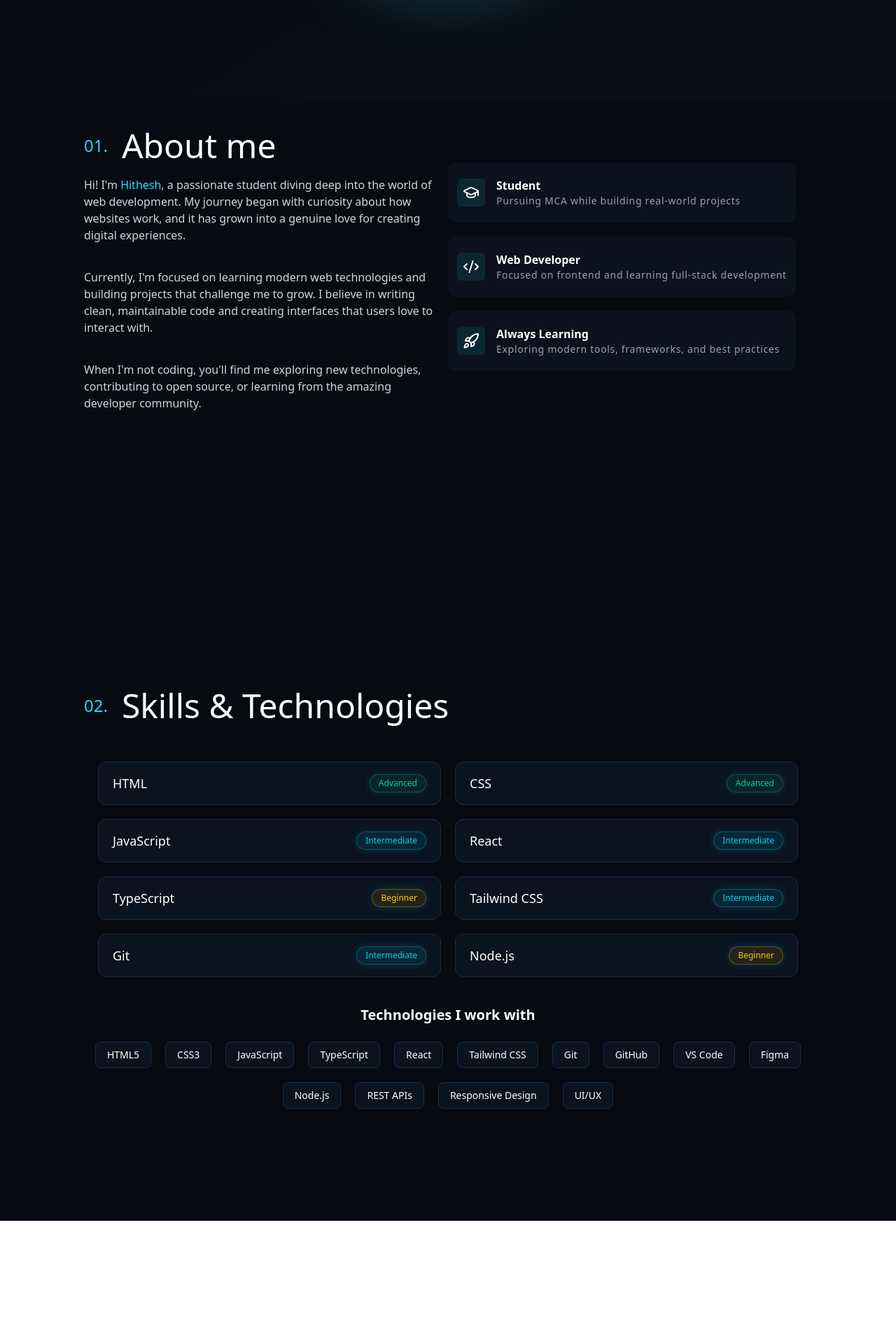
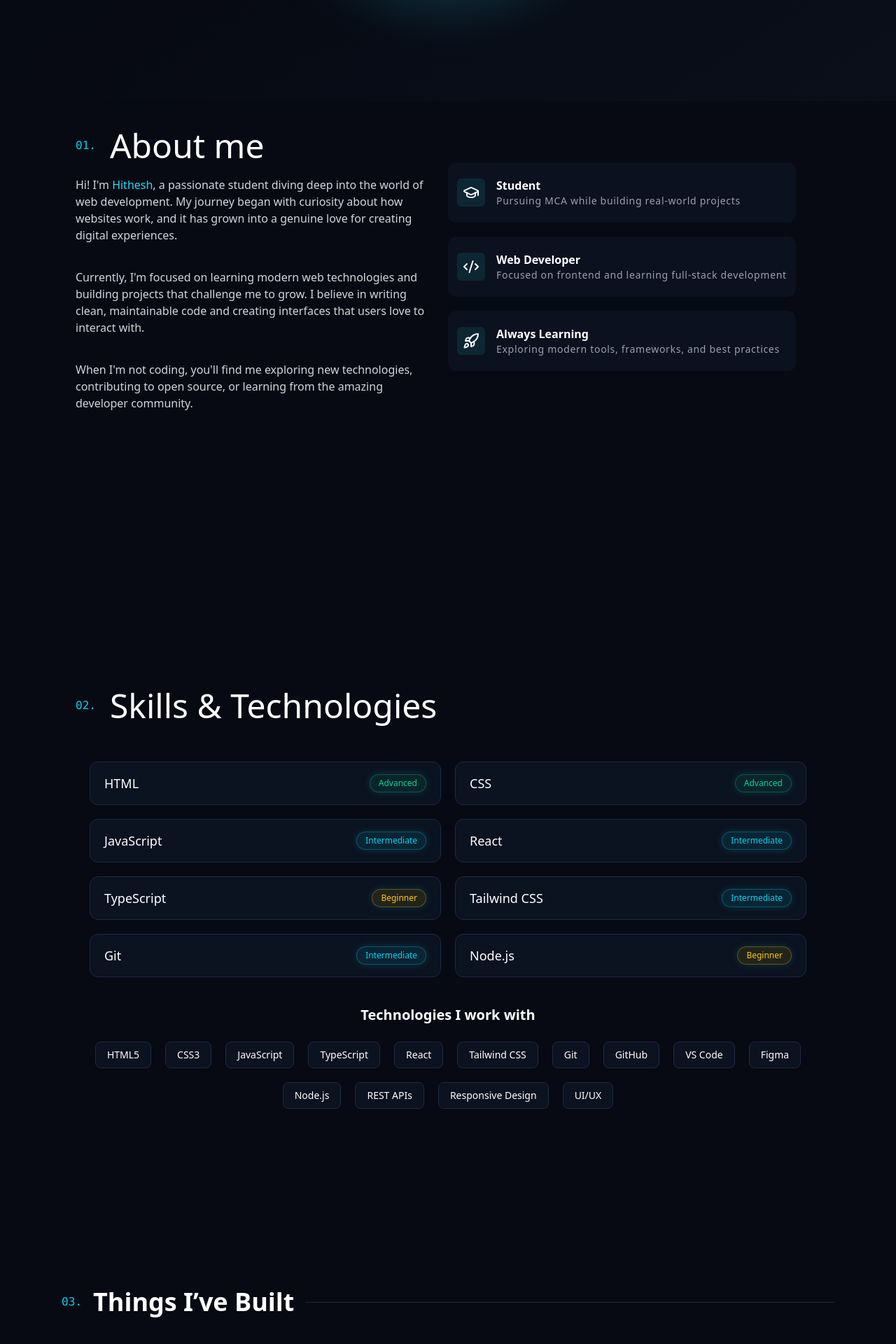
Before and after one commit to Hitheshamin24/Portpolio, a React (Vite) app: page / in a window 1280 px wide. Shown: the part 656-2576 px from the top of the page at 70% size. Before the commit the page ends 2400 px from the top, so only its background shows below. Built offline with nearby package versions, Linux system fonts and the light colour scheme.

Commit message:
updated css of about skills and home page

```diff
--- a/src/components/About.jsx
+++ b/src/components/About.jsx
@@ -23,11 +23,11 @@ const About = () => {
 
   return (
     <div
-      className="text-white min-h-screen py-10 px-25 scroll-mt-14 "
+      className="text-white min-h-screen py-10 px-6 max-w-6xl mx-auto scroll-mt-14 "
       id="about"
     >
       <div className=" flex gap-2 items-center ml-5">
-        <span className="text-[#23ddf6] text-2xl">01.</span>
+        <span className="text-cyan-400  font-mono">01.</span>
         <h1 className="ml-3 text-5xl font-medium ">About me</h1>
       </div>
       <div className="flex flex-col md:flex-row">
--- a/src/components/Skills.jsx
+++ b/src/components/Skills.jsx
@@ -44,11 +44,11 @@ const About = () => {
 
   return (
     <div
-      className="text-white min-h-screen py-10 px-25 scroll-mt-16 "
+      className="text-white min-h-screen py-10 px-6 max-w-6xl mx-auto scroll-mt-16 "
       id="skills"
     >
       <div className="flex gap-2 items-center ml-5">
-        <span className="text-[#23ddf6] text-2xl">02.</span>
+        <span className="text-cyan-400 font-mono">02.</span>
         <h1 className=" ml-3 text-5xl font-medium ">Skills & Technologies</h1>
       </div>
       <div className="px-10 mt-14 grid grid-cols-1 md:grid-cols-2 gap-5  w-full">
--- a/src/pages/Home.jsx
+++ b/src/pages/Home.jsx
@@ -3,6 +3,7 @@ import Navbar from '../components/Navbar'
 import Hero from '../components/Hero'
 import About from '../components/About'
 import Skill from "../components/Skills"
+import Projects from '../components/Projects'
 const Home = () => {
   return (
     <div className='min-h-screen bg-[#070a13]'>
@@ -11,6 +12,7 @@ const Home = () => {
     <Hero/>
     <About/>
     <Skill/>
+    <Projects/>
 </main>
     </div>
   )
```
Also changed, not shown: src/assets/dncr.png (added).
